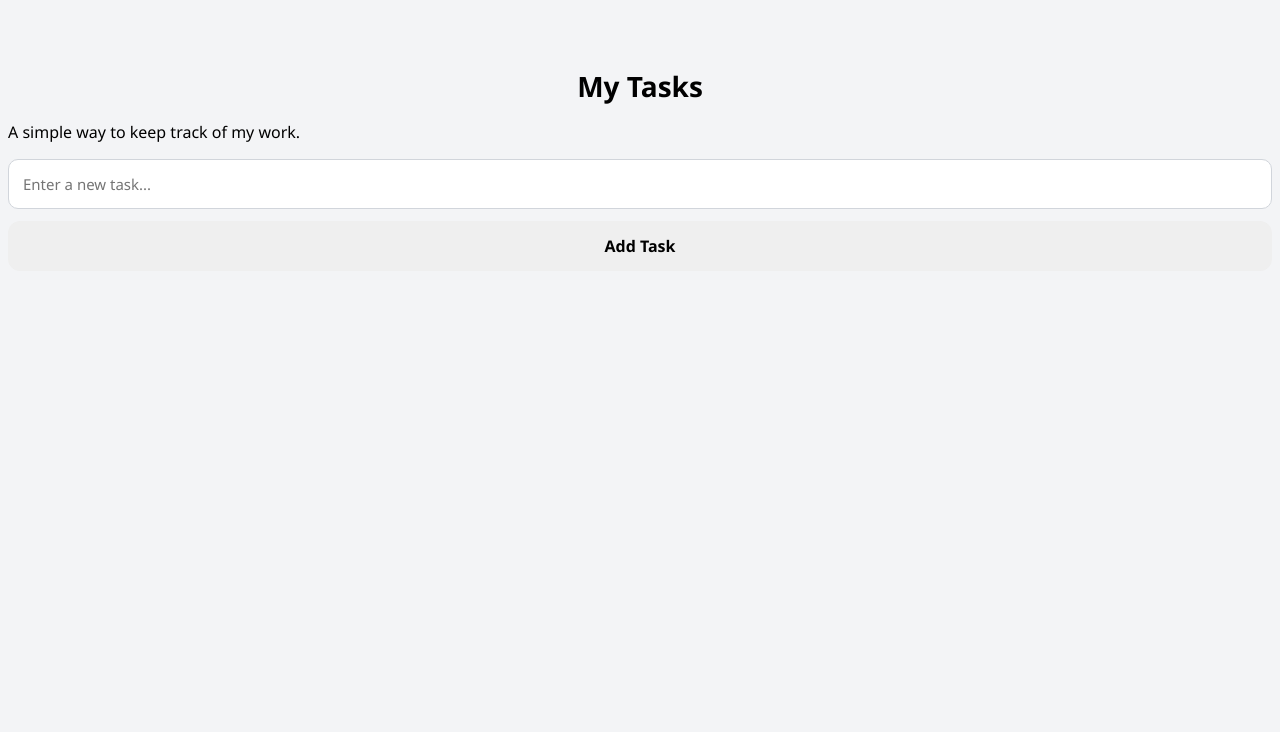
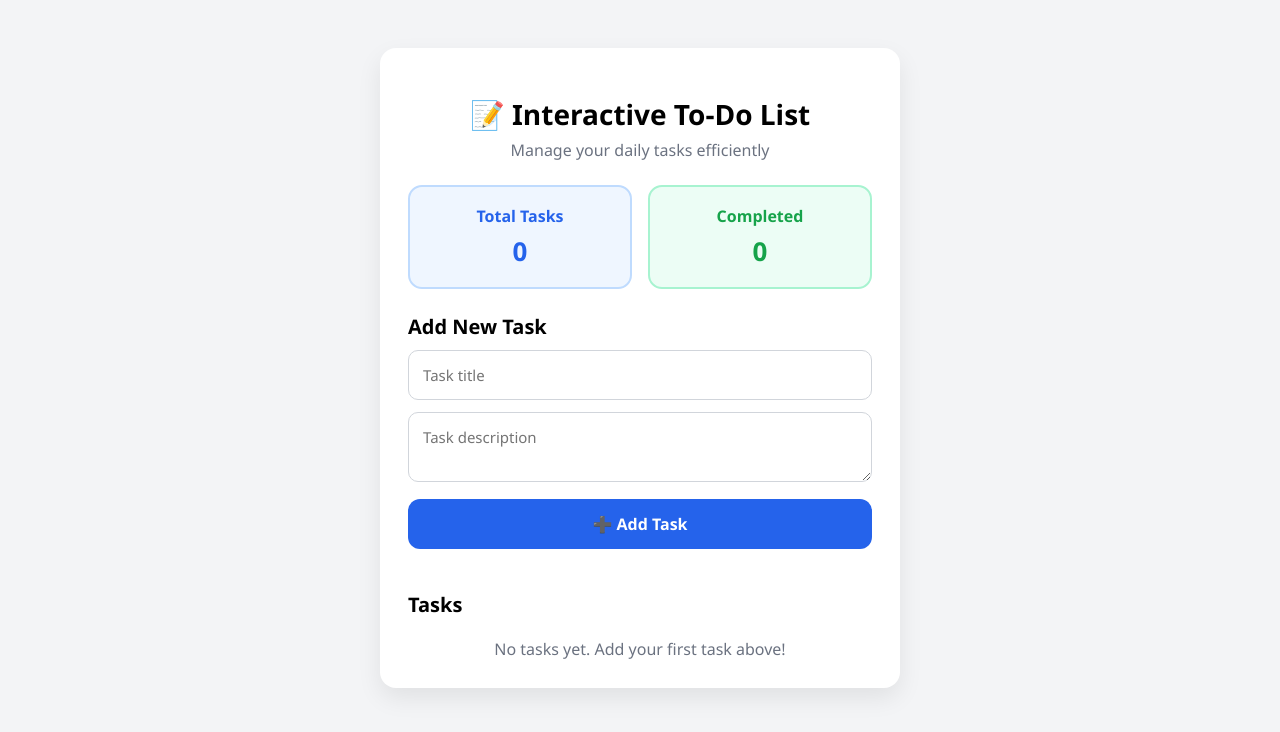
Before and after one commit to Bossleady/its-my-project, a plain HTML site: page index.html in a window 1280 px wide. Drawn offline with Linux system fonts and the light colour scheme.

Commit message:
Update index.html

```diff
--- a/index.html
+++ b/index.html
@@ -1,28 +1,39 @@
 <!DOCTYPE html>
 <html lang="en">
-
 <head>
-    <meta charset="UTF-8">
-    <meta name="viewport" content="width=device-width, initial-scale=1.0">
-    <title>My Simple Todo List</title>
-    <link rel="stylesheet" href="style.css">
+  <meta charset="UTF-8">
+  <title>Interactive To-Do List</title>
+  <link rel="stylesheet" href="style.css">
 </head>
 <body>
-    <div class="app-container">
-        <h1>My Tasks</h1>
-        <p>A simple way to keep track of my work.</p>
 
-        <form id="todo-form">
-            <div class="input-area">
-                <input type="text" id="todo-input" placeholder="Enter a new task..." required>
-                <button type="submit" id="add-btn">Add Task</button>
-            </div>
-            <p id="error-message" class="error"></p>
-        </form>
-        <ul id="todo-list">
-        </ul>
+<div class="card">
+  <h1>📝 Interactive To-Do List</h1>
+  <div class="subtitle">Manage your daily tasks efficiently</div>
+
+  <div class="stats">
+    <div class="stat-box total">
+      Total Tasks
+      <span id="totalTasks">0</span>
     </div>
-    <script src="script.js"></script>
+    <div class="stat-box completed">
+      Completed
+      <span id="completedTasks">0</span>
+    </div>
+  </div>
+
+  <h2>Add New Task</h2>
+  <input type="text" id="taskTitle" placeholder="Task title">
+  <textarea id="taskDesc" placeholder="Task description"></textarea>
+  <button class="btn-blue" onclick="addTask()">➕ Add Task</button>
+
+  <h2>Tasks</h2>
+  <ul id="taskList"></ul>
+  <div class="empty" id="emptyText">No tasks yet. Add your first task above!</div>
+
+  <script src="script.js"></script>
+</div>
+
+
 </body>
-
 </html>
```
